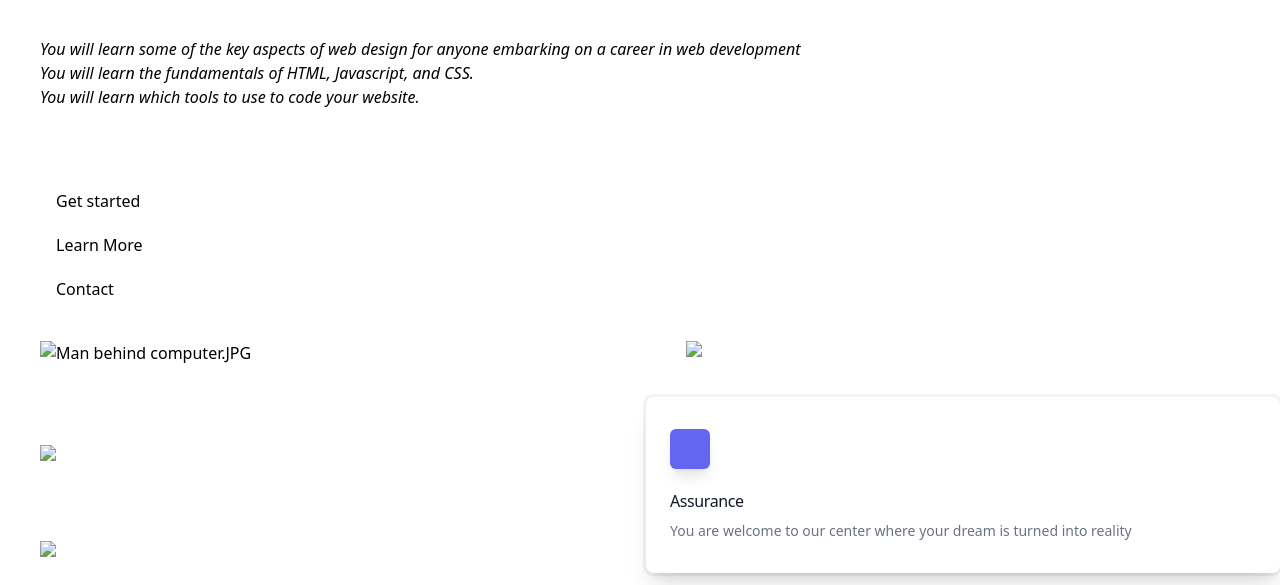
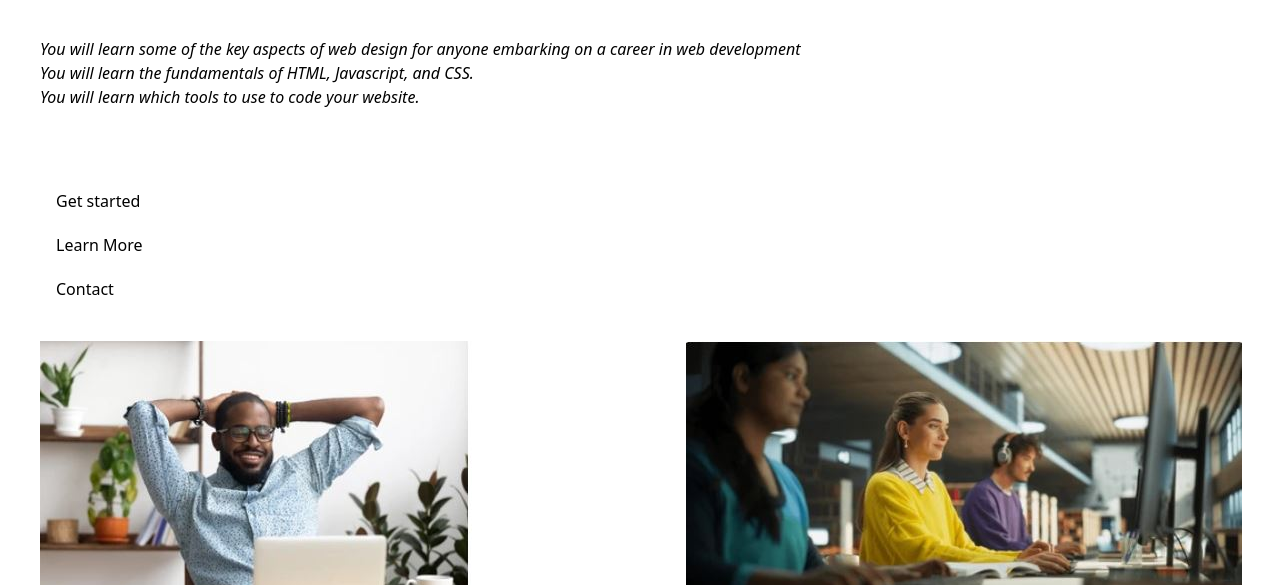
Before and after one commit to Bencode1/Website_Training, a plain HTML site: page index.html in a window 1280 px wide. Shown: the part 215-800 px from the top of the page. Drawn offline with nearby package versions, Linux system fonts and the light colour scheme.

Commit message:
Update index.html

```diff
--- a/index.html
+++ b/index.html
@@ -41,10 +41,10 @@
     </ul>
 
     <div class=" columns-2  gap-5  sm:columns-2 sm:gap-3 ...    ">
-  <img class="mx-10 py-10 aspect-3/2 ..." src="images/Man behind computer.JPG" src="images/photo.jpg" alt="Man behind computer.JPG" >
-  <img class="mx-10 py-10 aspect-3/2 ..." src="images/Students behind computer.JPG" >
-  <img class=" mx-10 py-10 aspect-3/2 ..." src="images/Call center.JPG" >
-  <img class=" mx-10 py-10 aspect-3/2  ..." src="images/eyes behind computer.JPG" >
+  <img class="mx-10 py-10 aspect-3/2 ..."  src="Man behind computer.JPG" />
+  <img class="mx-10 py-10 aspect-3/2 ..." src="Students behind computer.JPG" />
+  <img class=" mx-10 py-10 aspect-3/2 ..." src="Call center.JPG" />
+  <img class=" mx-10 py-10 aspect-3/2  ..." src="eyes behind computer.JPG" />
 
 
 
```
